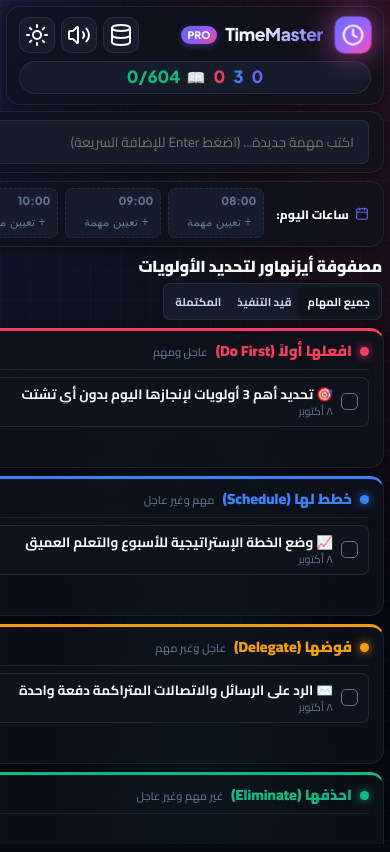
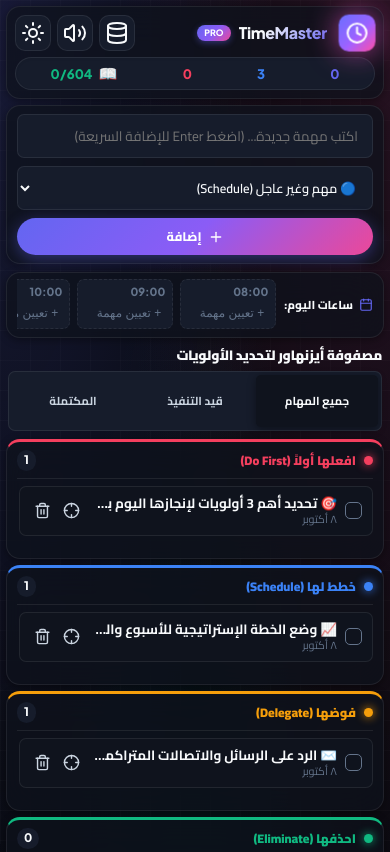
Before and after one commit to warddeek49-cell/time-master-app, a plain HTML site: page index.html in a window 390 px wide. Shown: the top 852 px of the page. Drawn offline with nearby package versions, Linux system fonts and the light colour scheme.

Commit message:
fix: aggressive mobile responsive fix - no horizontal overflow

```diff
--- a/style.css
+++ b/style.css
@@ -1100,12 +1100,30 @@ body::before {
 }
 
 /* ==========================================
+   GLOBAL OVERFLOW FIX - منع الفيضان الأفقي
+   ========================================== */
+html {
+  overflow-x: hidden;
+}
+
+body {
+  overflow-x: hidden;
+  max-width: 100vw;
+}
+
+* {
+  max-width: 100%;
+}
+
+/* ==========================================
    RESPONSIVE - Tablet (max 1024px)
    ========================================== */
 @media (max-width: 1024px) {
   .app-layout {
     padding: 8px 10px 10px;
     gap: 8px;
+    height: auto;
+    min-height: 100vh;
   }
 
   .workspace-grid {
@@ -1114,8 +1132,8 @@ body::before {
   }
 
   .header-stats {
-    gap: 10px;
-    padding: 5px 12px;
+    gap: 8px;
+    padding: 5px 10px;
   }
 
   .stat-lbl {
@@ -1128,120 +1146,184 @@ body::before {
    ========================================== */
 @media (max-width: 768px) {
   html, body {
-    overflow-x: hidden;
-    overflow-y: auto;
+    overflow-x: hidden !important;
+    overflow-y: auto !important;
+    width: 100% !important;
+    height: auto !important;
   }
 
   .app-layout {
     padding: 8px;
     gap: 8px;
+    width: 100%;
     min-height: 100vh;
     height: auto;
+    overflow-x: hidden;
   }
 
-  /* Stack sidebar below content on mobile */
-  .workspace-grid {
-    grid-template-columns: 1fr;
-    grid-template-rows: auto auto;
-    gap: 8px;
-    flex: none;
-  }
-
-  /* Move sidebar to bottom */
-  .sidebar-zone {
-    order: 2;
-  }
-
-  .content-zone {
-    order: 1;
-  }
-
-  /* Header responsive */
+  /* الهيدر */
   .top-nav {
     height: auto;
     flex-wrap: wrap;
     gap: 8px;
-    padding: 10px 12px;
+    padding: 10px 10px;
+  }
+
+  .brand-group {
+    flex: 1;
+    min-width: 0;
+  }
+
+  .brand-sub {
+    display: none;
   }
 
   .header-stats {
     order: 3;
     width: 100%;
-    justify-content: center;
-    gap: 10px;
-    padding: 6px 12px;
+    justify-content: space-around;
+    gap: 6px;
+    padding: 6px 8px;
+    flex-shrink: 0;
   }
 
   .stat-lbl {
     display: none;
   }
 
+  .stat-num {
+    font-size: 0.9rem;
+  }
+
+  .header-stat-sep {
+    display: none;
+  }
+
   .header-actions {
+    gap: 6px;
+    flex-shrink: 0;
+  }
+
+  /* التخطيط الرئيسي - عمود واحد */
+  .workspace-grid {
+    display: flex !important;
+    flex-direction: column !important;
+    gap: 8px;
+    width: 100%;
+  }
+
+  /* المحتوى الرئيسي أولاً */
+  .content-zone {
+    order: 1;
+    width: 100%;
+    min-width: 0;
+  }
+
+  /* السايدبار في الأسفل */
+  .sidebar-zone {
+    order: 2;
+    width: 100%;
+    flex-direction: column;
+    gap: 8px;
+  }
+
+  /* نموذج إضافة المهام */
+  .create-bar {
+    padding: 8px 10px;
+  }
+
+  .task-form-inline {
+    flex-direction: column;
+    gap: 8px;
+  }
+
+  .input-clean {
+    width: 100% !important;
+    min-width: 0;
+  }
+
+  .select-clean {
+    width: 100%;
+    font-size: 0.8rem;
+  }
+
+  .task-form-inline .btn-primary {
+    width: 100%;
+    justify-content: center;
+  }
+
+  /* مصفوفة المهام - عمودين */
+  .matrix-grid-2x2 {
+    display: grid !important;
+    grid-template-columns: 1fr 1fr !important;
     gap: 6px;
   }
 
-  /* Matrix 2 columns on mobile */
-  .matrix-grid-2x2 {
-    grid-template-columns: 1fr 1fr;
-    grid-template-rows: auto auto;
-    min-height: 400px;
+  .quadrant-card {
+    min-height: 160px;
+    max-height: 240px;
+    overflow-y: auto;
+    padding: 8px 10px;
   }
 
-  .quadrant-card {
-    min-height: 180px;
-    max-height: 260px;
-    overflow-y: auto;
+  .quad-title {
+    font-size: 0.78rem;
   }
 
-  /* Task form stacked */
-  .task-form-inline {
-    flex-wrap: wrap;
+  .quad-sub {
+    display: none;
   }
 
-  .input-clean {
+  /* شريط الفلتر */
+  .matrix-filter-bar {
+    flex-wrap: wrap;
+    gap: 6px;
+  }
+
+  .matrix-title-wrap h2 {
+    font-size: 0.85rem;
+  }
+
+  .tab-btn {
+    padding: 4px 8px;
+    font-size: 0.72rem;
+  }
+
+  /* التايم بلوكينج */
+  .timeblock-strip {
+    padding: 6px 10px;
+    gap: 8px;
+  }
+
+  .timeblock-label span {
+    font-size: 0.72rem;
+  }
+
+  /* البومودورو */
+  .pomodoro-box {
+    padding: 12px 14px;
     min-width: 0;
     width: 100%;
   }
 
-  .select-clean {
-    flex: 1;
-    font-size: 0.75rem;
-  }
-
-  /* Matrix filter bar */
-  .matrix-filter-bar {
-    flex-wrap: wrap;
-    gap: 8px;
-  }
-
-  /* Timer smaller on mobile */
   .timer-circle-wrap {
     width: 130px;
     height: 130px;
+    margin: 4px auto;
   }
 
   .timer-time {
     font-size: 2rem;
   }
 
-  /* Sidebar stacked */
-  .sidebar-zone {
-    flex-direction: row;
-    flex-wrap: wrap;
-    gap: 8px;
+  .mode-btn {
+    font-size: 0.68rem;
+    padding: 5px 4px;
   }
 
-  .pomodoro-box {
-    flex: 1;
-    min-width: 240px;
-  }
-
+  /* القرآن */
   .quran-box {
-    flex: 1;
-    min-width: 200px;
-  }
-
-  .quote-box {
+    min-width: 0;
     width: 100%;
   }
 }
@@ -1255,59 +1337,69 @@ body::before {
     gap: 6px;
   }
 
-  /* Stack matrix to 1 column */
+  .top-nav {
+    padding: 8px;
+    gap: 6px;
+  }
+
+  /* مصفوفة عمود واحد على الهواتف الصغيرة */
   .matrix-grid-2x2 {
-    grid-template-columns: 1fr;
-    grid-template-rows: auto;
+    grid-template-columns: 1fr !important;
   }
 
   .quadrant-card {
-    min-height: 140px;
-    max-height: 220px;
-  }
-
-  .brand-sub {
-    display: none;
+    min-height: 120px;
+    max-height: 200px;
   }
 
   .brand-title {
-    font-size: 1.1rem;
+    font-size: 1rem;
   }
 
-  /* Sidebar fully stacked */
-  .sidebar-zone {
-    flex-direction: column;
+  .brand-badge {
+    font-size: 0.55rem;
   }
 
-  .pomodoro-box,
-  .quran-box {
-    min-width: unset;
-    width: 100%;
+  .timer-circle-wrap {
+    width: 110px;
+    height: 110px;
+  }
+
+  .timer-time {
+    font-size: 1.7rem;
+  }
+
+  .mode-btn {
+    font-size: 0.6rem;
+    padding: 4px 2px;
+  }
+
+  .btn-primary {
+    font-size: 0.78rem;
+    padding: 8px 12px;
   }
 
   .matrix-filter-bar {
     flex-direction: column;
-    align-items: flex-start;
+    align-items: stretch;
     gap: 6px;
   }
 
-  .tab-btn {
-    padding: 4px 8px;
-    font-size: 0.7rem;
+  .view-tabs {
+    justify-content: stretch;
   }
 
-  .mode-btn {
-    font-size: 0.65rem;
-    padding: 4px 4px;
+  .tab-btn {
+    flex: 1;
+    text-align: center;
   }
 
   .header-stats {
-    gap: 8px;
-    padding: 5px 8px;
-    flex-wrap: wrap;
+    gap: 4px;
+    padding: 5px 4px;
   }
 
-  .header-stat-sep {
-    display: none;
+  .stat-num {
+    font-size: 0.82rem;
   }
 }
```
